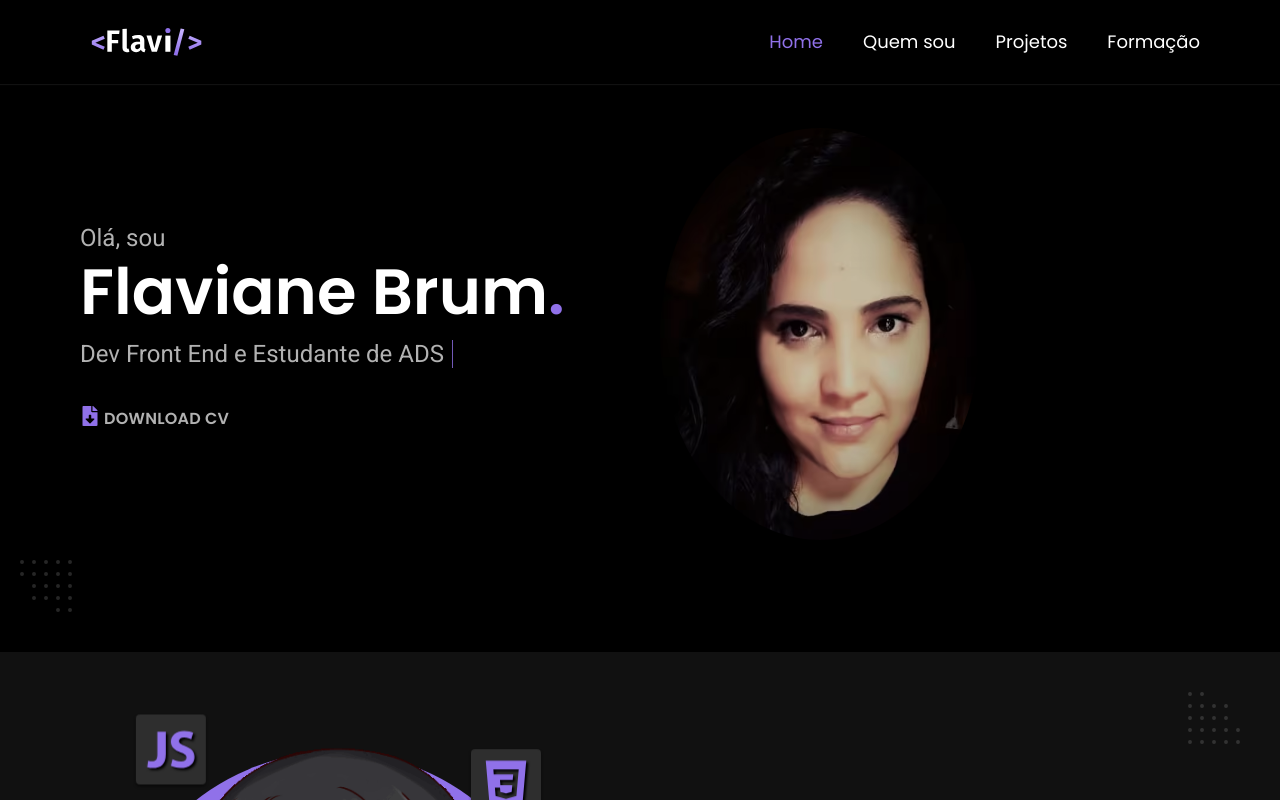
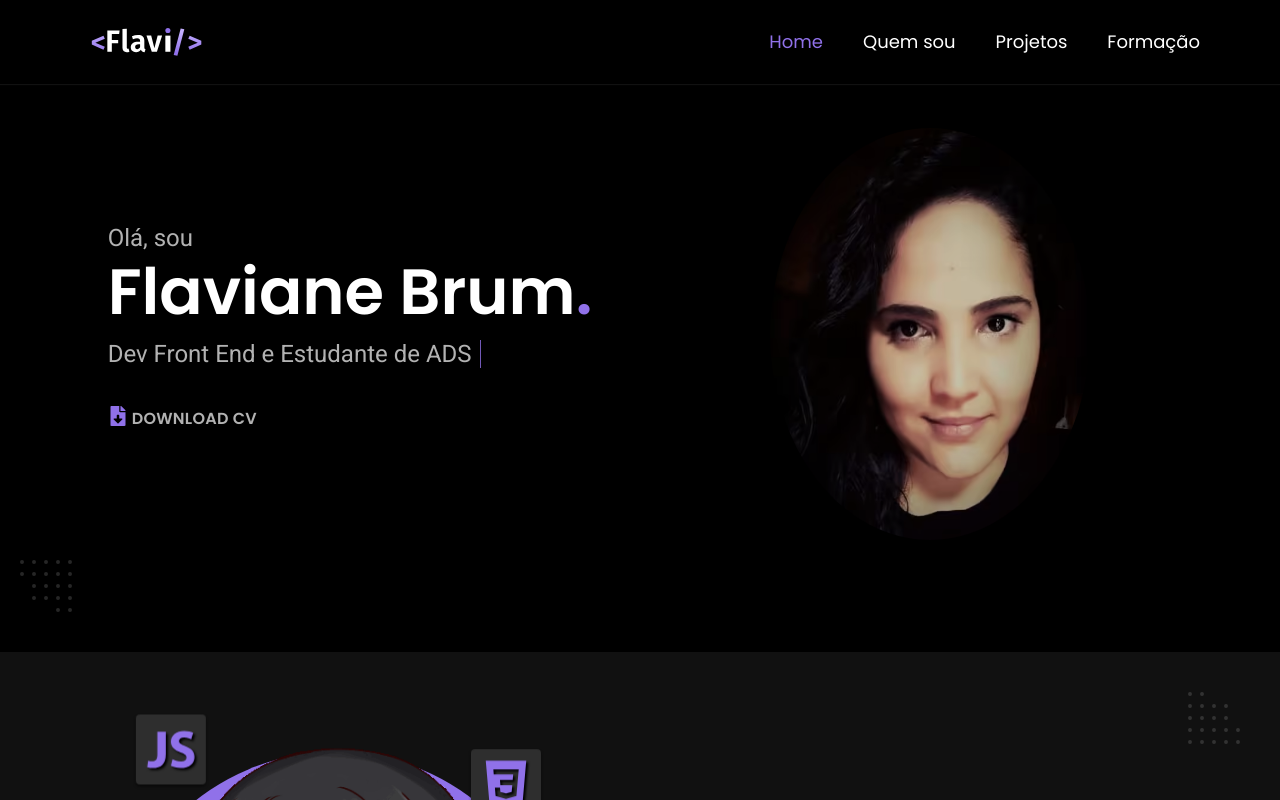
Before and after one commit to Flaviane-Brum/portfolio-pessoal-v3.0, a React (Vite) app: page / in a window 1280 px wide. Shown: the top 800 px of the page. Built offline with nearby package versions, Linux system fonts and the light colour scheme; no server answers; the database is empty.

Commit message:
:lipstick: Add property justify-items

```diff
--- a/src/components/Intro/styles.js
+++ b/src/components/Intro/styles.js
@@ -25,7 +25,7 @@ export const IntroWrapper = styled.div`
   align-items: center;
   padding-bottom: 7.5rem;
   padding-top: 7.5rem;
-
+  justify-items: center;
   @media (max-width: 50rem) {
     grid-template-columns: 1fr;
     gap: 2rem;
--- a/src/pages/Home/index.jsx
+++ b/src/pages/Home/index.jsx
@@ -15,7 +15,7 @@ const Home = () => {
       duration: 1500,
       once: true,
     });
-  });
+  }, []);
   return (
     <>
       <Header />
```
